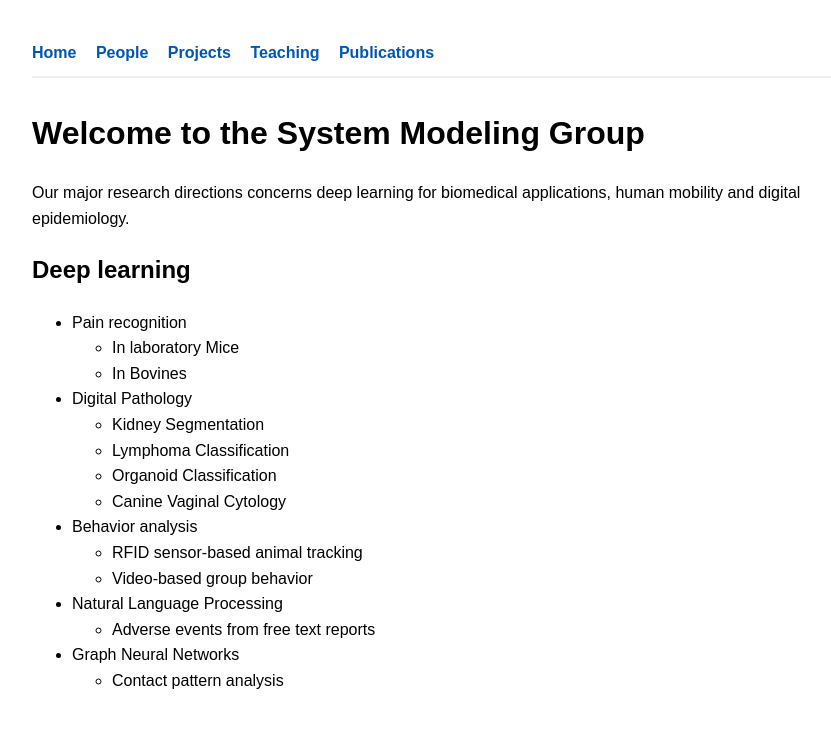
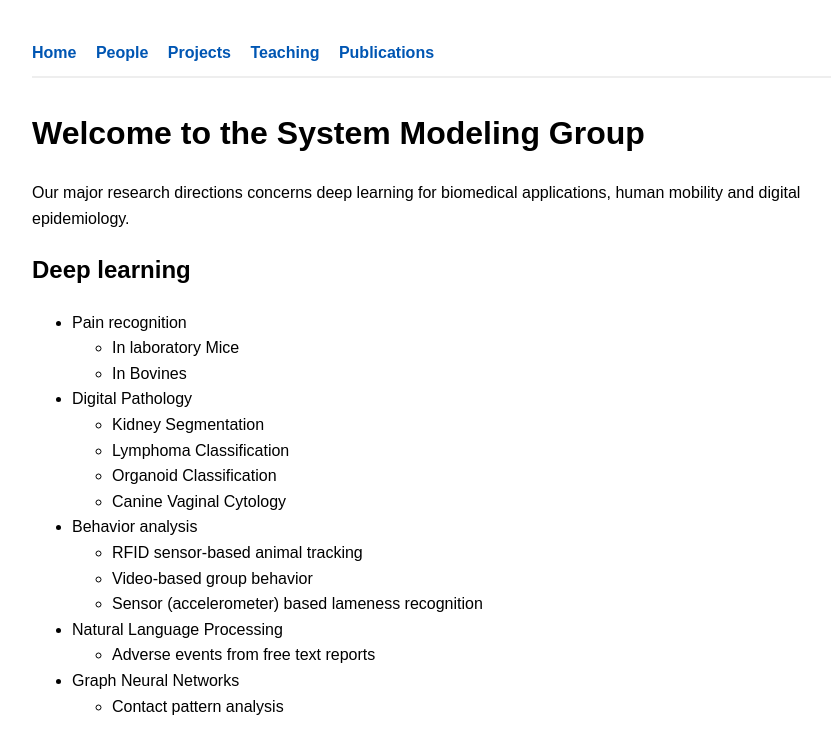
Before and after one commit to vitaly-belik/sysmod.github.io, a Jekyll site: the page built from index.md, in a window 1280 px wide. Shown: the top 754 px of the page, without its empty margins (208-1039 px from the left). Built offline with Jekyll 4.4.1, drawn with Linux system fonts in a browser that asks for light colours; our own code applies the rules of GitHub Pages for plain Markdown files.

Commit message:
Add lameness recognition to behavior analysis section

```diff
--- a/index.md
+++ b/index.md
@@ -20,6 +20,7 @@ Our major research directions concerns deep learning for biomedical applications
   * Behavior analysis
     * RFID sensor-based animal tracking
     * Video-based group behavior
+    * Sensor (accelerometer) based lameness recognition
 
   * Natural Language Processing
     * Adverse events from free text reports
```
